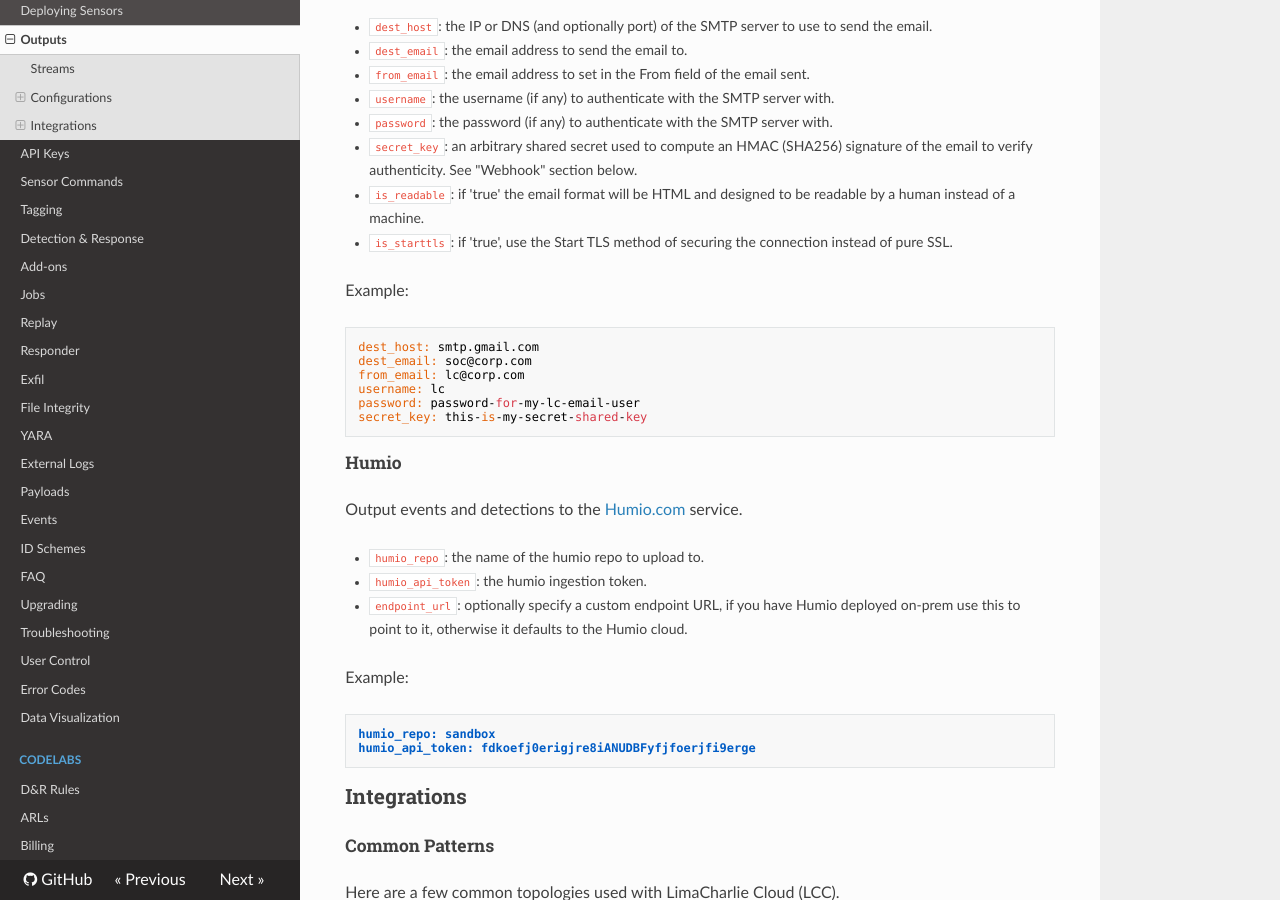
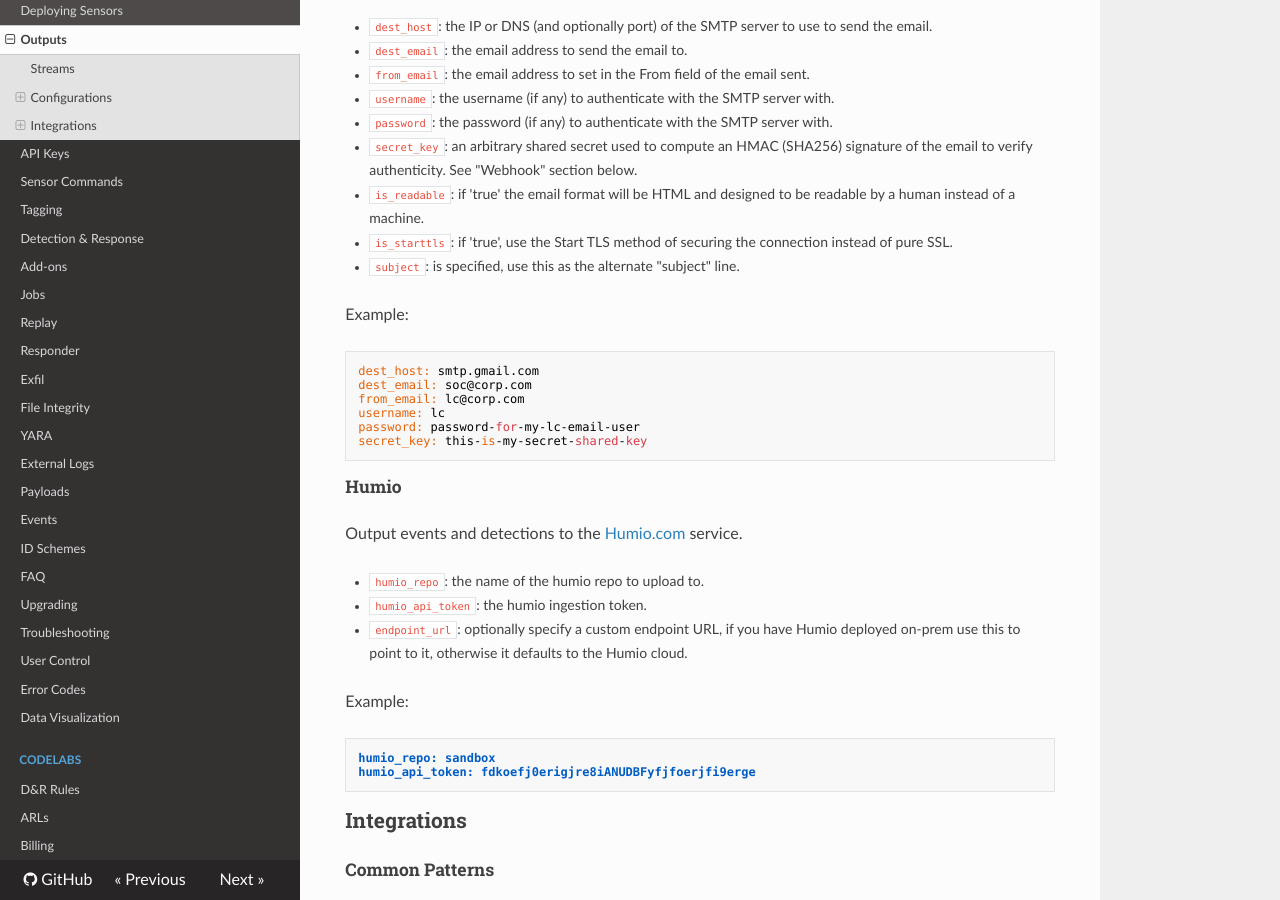
Before and after one commit to refractionPOINT/lce_doc, an MkDocs documentation site: the page built from docs/outputs.md, in a window 1280 px wide and 900 px high, scrolled down 4304 px. Built offline with MkDocs 1.6.1, drawn with Linux system fonts in a browser that asks for light colours; nearby versions of some CDN libraries; old or Windows-style settings are respelled for this version of MkDocs.

Commit message:
Add new argment for smtp.

````diff
--- a/docs/outputs.md
+++ b/docs/outputs.md
@@ -164,6 +164,7 @@ Output individually each event, detection, audit, deployment or log through an e
 * `secret_key`: an arbitrary shared secret used to compute an HMAC (SHA256) signature of the email to verify authenticity. See "Webhook" section below.
 * `is_readable`: if 'true' the email format will be HTML and designed to be readable by a human instead of a machine.
 * `is_starttls`: if 'true', use the Start TLS method of securing the connection instead of pure SSL.
+* `subject`: is specified, use this as the alternate "subject" line.
 
 Example:
 ```
````
